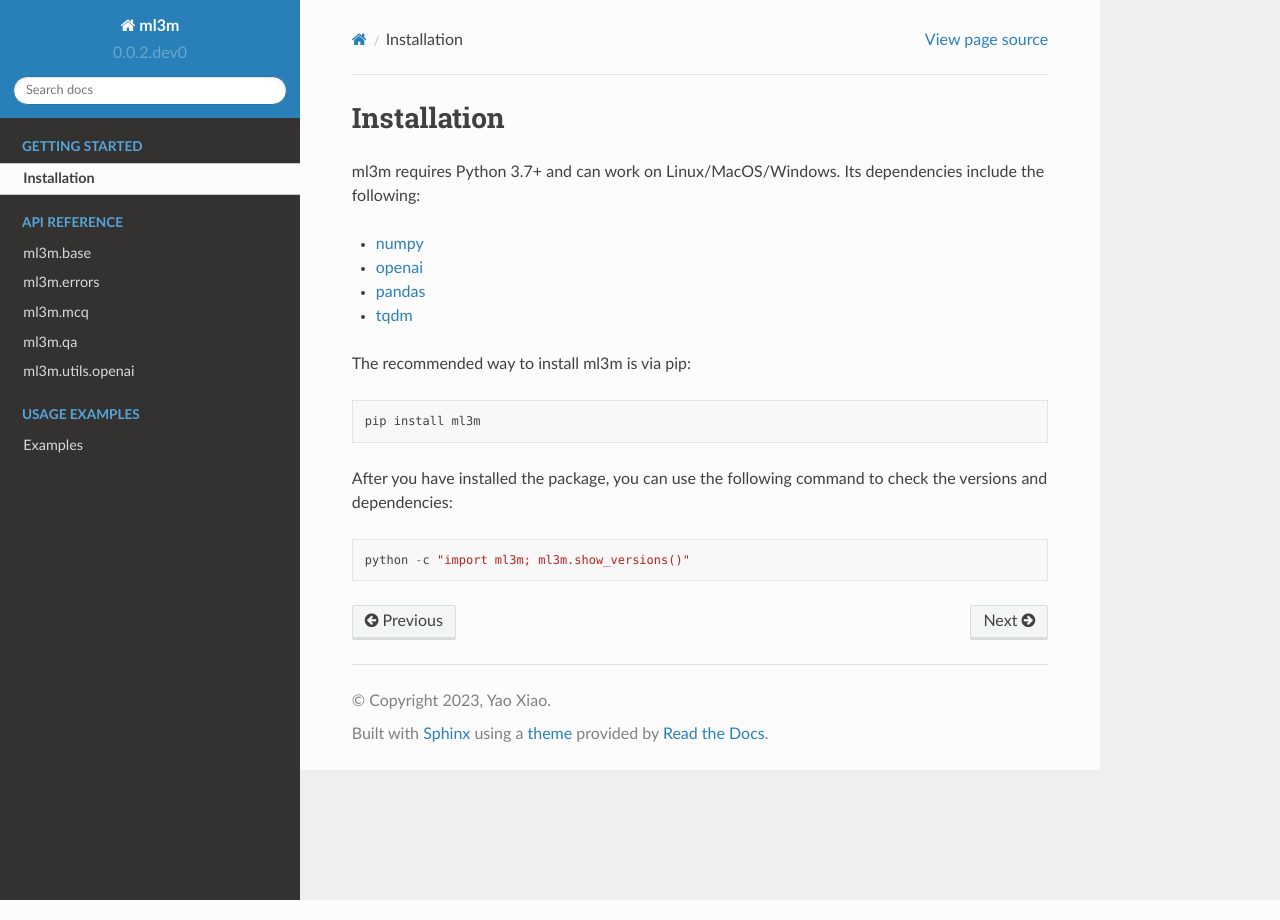
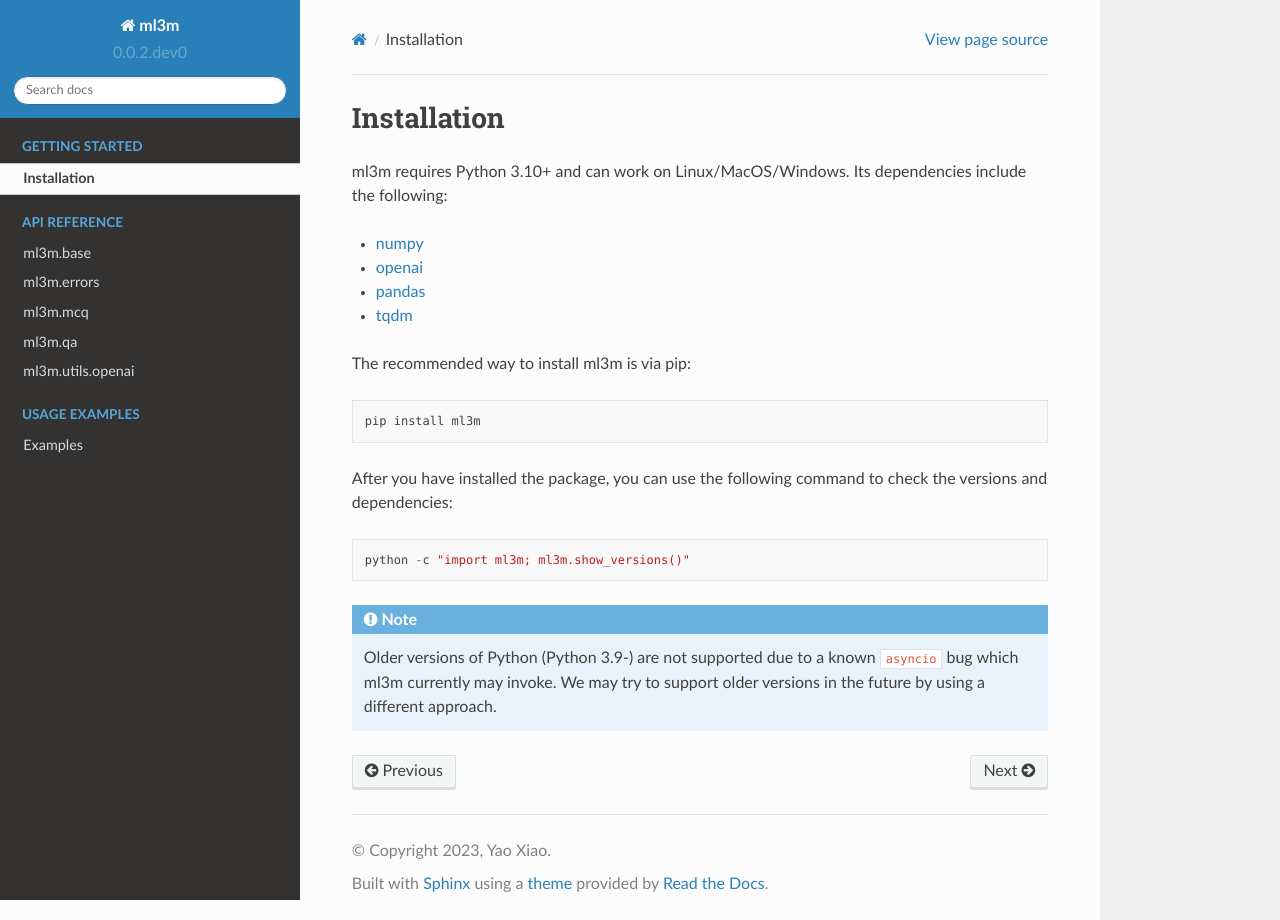
Before and after one commit to Charlie-XIAO/ML3M, a Sphinx documentation site: the page built from docs/basics/installation.rst, in a window 1280 px wide. Built offline with Sphinx 7.4.7 and the Read the Docs theme 2.0.0, drawn with Linux system fonts in a browser that asks for light colours.

Commit message:
min 3.10+ for now

```diff
--- a/docs/basics/installation.rst
+++ b/docs/basics/installation.rst
@@ -1,7 +1,7 @@
 Installation
 ============
 
-ml3m requires Python 3.7+ and can work on Linux/MacOS/Windows. Its dependencies include
+ml3m requires Python 3.10+ and can work on Linux/MacOS/Windows. Its dependencies include
 the following:
 
 - `numpy <https://numpy.org/>`_
@@ -21,3 +21,8 @@ versions and dependencies:
 .. code-block::
 
     python -c "import ml3m; ml3m.show_versions()"
+
+.. note::
+    Older versions of Python (Python 3.9-) are not supported due to a known ``asyncio``
+    bug which ml3m currently may invoke. We may try to support older versions in the
+    future by using a different approach.
```
Also changed, not shown: 2 other files.
